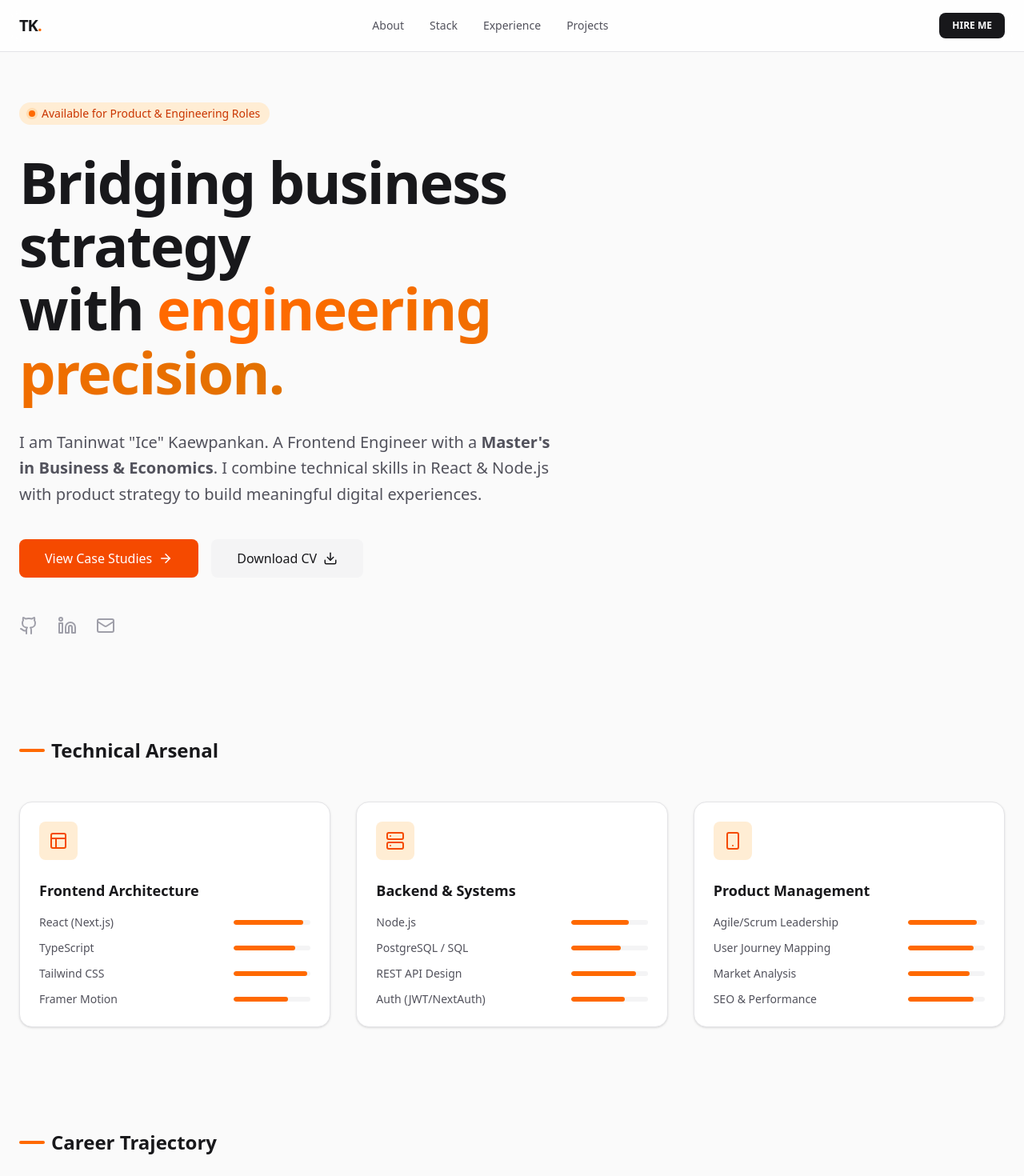
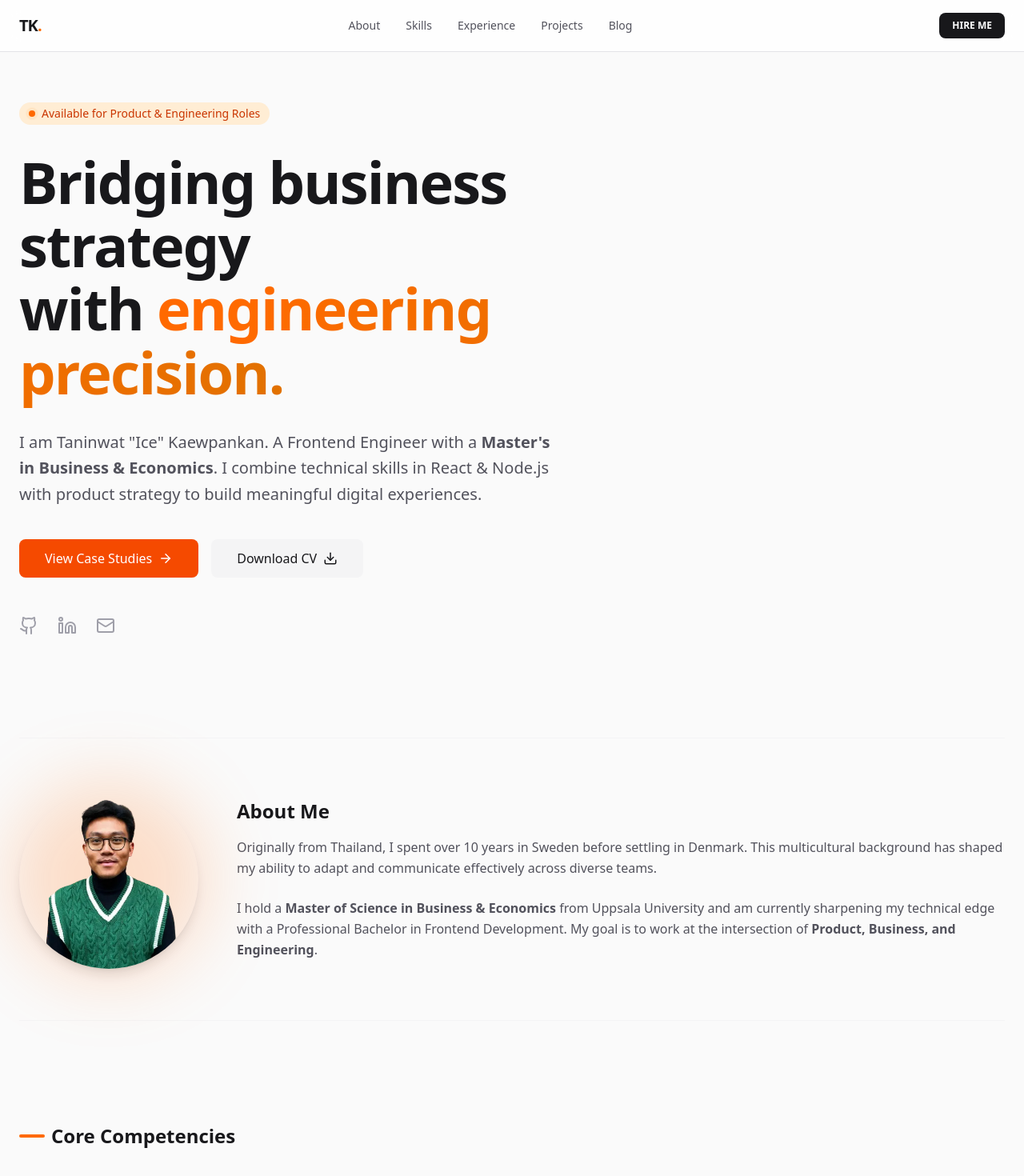
Before and after one commit to Taninwat-55/my-portfolio, a Next.js app: page / in a window 1280 px wide. Shown: the top 1470 px of the page at 80% size. Built offline with nearby package versions, Linux system fonts and the light colour scheme.

Commit message:
Update homepage with Writing link and Hero image

```diff
--- a/app/data.ts
+++ b/app/data.ts
@@ -22,22 +22,22 @@ export const personalInfo = {
 
 export const skills = [
   {
-    category: "Frontend Architecture",
+    category: "Frontend & UI",
     icon: Layout,
     items: [
       { name: "React (Next.js)", level: 90 },
       { name: "TypeScript", level: 80 },
       { name: "Tailwind CSS", level: 95 },
-      { name: "Framer Motion", level: 70 },
+      { name: "API Integration", level: 85 }, // Changed from REST API Design
     ]
   },
   {
-    category: "Backend & Systems",
+    category: "Systems & Tools",
     icon: Server,
     items: [
-      { name: "Node.js", level: 75 },
+      { name: "Node.js & Express.js", level: 75 },
       { name: "PostgreSQL / SQL", level: 65 },
-      { name: "REST API Design", level: 85 },
+      { name: "Git & GitHub", level: 90 }, // Replaced Framer Motion
       { name: "Auth (JWT/NextAuth)", level: 70 },
     ]
   },
--- a/app/page.tsx
+++ b/app/page.tsx
@@ -3,6 +3,7 @@
 import { motion } from "framer-motion";
 import { ArrowRight, Github, Linkedin, Mail, Download, ExternalLink } from "lucide-react";
 import Image from "next/image";
+import Link from "next/link";
 import { personalInfo, skills, experience, projects } from "./data";
 
 export default function Home() {
@@ -18,14 +19,18 @@ export default function Home() {
       {/* Navigation */}
       <nav className="fixed top-0 w-full z-50 bg-white/80 dark:bg-zinc-950/80 backdrop-blur-md border-b border-zinc-200 dark:border-zinc-800">
         <div className="container mx-auto px-6 h-16 flex items-center justify-between">
-          <span className="font-bold text-xl tracking-tighter">
+          <Link href="/" className="font-bold text-xl tracking-tighter">
             TK<span className="text-orange-500">.</span>
-          </span>
-          <div className="hidden md:flex gap-8 text-sm font-medium text-zinc-600 dark:text-zinc-400">
+          </Link>
+          <div className="hidden md:flex gap-8 text-sm font-medium text-zinc-600 dark:text-zinc-400 items-center">
+            {/* Smooth scroll links */}
             <a href="#about" className="hover:text-orange-500 transition-colors">About</a>
-            <a href="#stack" className="hover:text-orange-500 transition-colors">Stack</a>
+            <a href="#skills" className="hover:text-orange-500 transition-colors">Skills</a>
             <a href="#work" className="hover:text-orange-500 transition-colors">Experience</a>
             <a href="#projects" className="hover:text-orange-500 transition-colors">Projects</a>
+            <Link href="/blog" className="hover:text-orange-500 transition-colors">
+              Blog
+            </Link>
           </div>
           <a
             href="mailto:taninwat.kaewpankan@gmail.com"
@@ -38,8 +43,8 @@ export default function Home() {
 
       <main className="container mx-auto px-6 pt-32 pb-20">
 
-        {/* HERO SECTION */}
-        <section id="about" className="max-w-4xl mb-32">
+        {/* HERO SECTION (Text Only - Clean & Impactful) */}
+        <section className="mb-32 max-w-4xl">
           <motion.div
             initial={fadeInUp.initial}
             animate={fadeInUp.animate}
@@ -72,7 +77,7 @@ export default function Home() {
                 View Case Studies <ArrowRight size={18} />
               </a>
               <a
-                href="assets/_CV - Eng.pdf"
+                href="/assets/_CV - Eng.pdf"
                 target="_blank"
                 className="bg-zinc-100 hover:bg-zinc-200 dark:bg-zinc-800 dark:hover:bg-zinc-700 text-zinc-900 dark:text-white font-medium py-3 px-8 rounded-lg transition-all flex items-center gap-2"
               >
@@ -88,11 +93,40 @@ export default function Home() {
           </motion.div>
         </section>
 
+        {/* ABOUT / PROFILE SECTION (New Home for your Image) */}
+        <section id="about" className="mb-32 border-y border-zinc-100 dark:border-zinc-800 py-16">
+          <div className="flex flex-col md:flex-row gap-12 items-center">
+            {/* Image is now smaller and less intrusive */}
+            <div className="relative w-48 h-48 md:w-56 md:h-56 flex-shrink-0">
+               <div className="absolute inset-0 bg-orange-500/20 rounded-full blur-2xl scale-110"></div>
+               <Image
+                  src="/assets/Ice-img.webp"
+                  alt="Taninwat Kaewpankan"
+                  fill
+                  className="object-cover rounded-full shadow-lg relative z-10"
+                />
+            </div>
+
+            <div>
+              <h2 className="text-2xl font-bold mb-4">About Me</h2>
+              <p className="text-zinc-600 dark:text-zinc-400 leading-relaxed mb-6">
+                Originally from Thailand, I spent over 10 years in Sweden before settling in Denmark.
+                This multicultural background has shaped my ability to adapt and communicate effectively across diverse teams.
+              </p>
+              <p className="text-zinc-600 dark:text-zinc-400 leading-relaxed">
+                I hold a <strong>Master of Science in Business & Economics</strong> from Uppsala University and am currently
+                sharpening my technical edge with a Professional Bachelor in Frontend Development. My goal is to work at the
+                intersection of <strong>Product, Business, and Engineering</strong>.
+              </p>
+            </div>
+          </div>
+        </section>
+
         {/* TECH STACK */}
-        <section id="stack" className="mb-32">
+        <section id="skills" className="mb-32">
           <h2 className="text-2xl font-bold mb-12 flex items-center gap-2">
             <span className="w-8 h-1 bg-orange-500 rounded-full"></span>
-            Technical Arsenal
+            Core Competencies
           </h2>
 
           <div className="grid grid-cols-1 md:grid-cols-3 gap-8">
```
